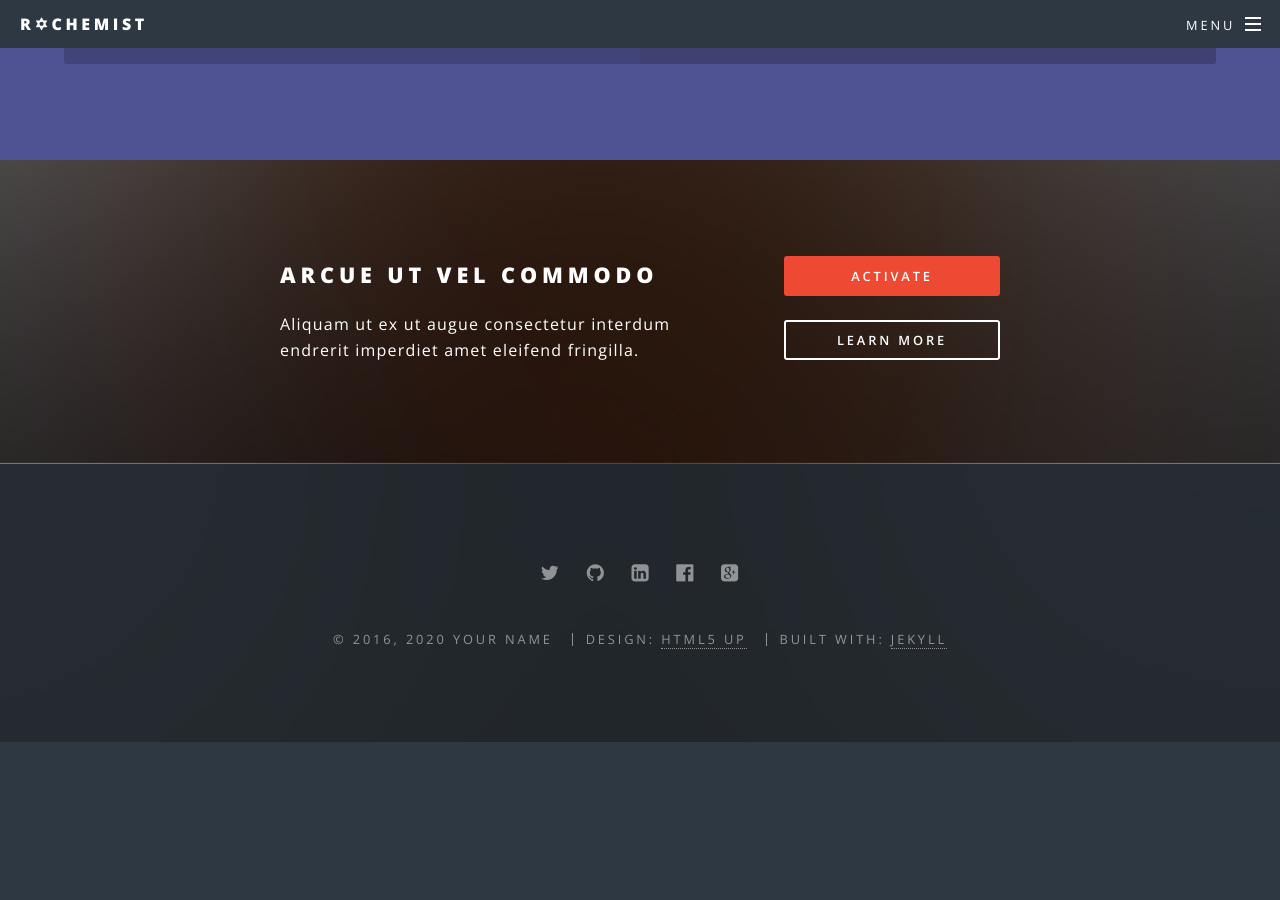
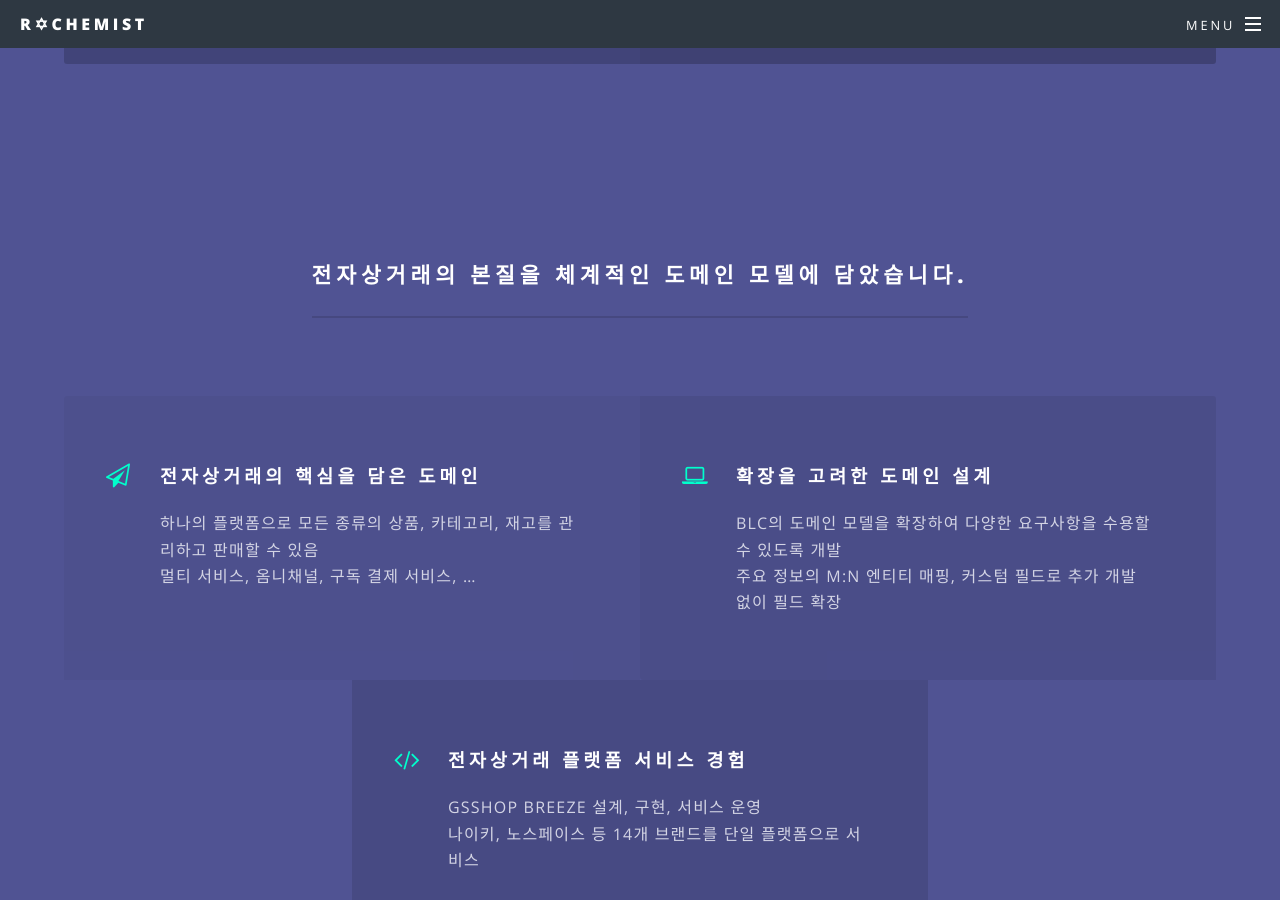
Before and after one commit to rchemist/rchemist.github.io, a Jekyll site: the page built from index.html, in a window 1280 px wide and 900 px high, scrolled down 3178 px. Built offline with Jekyll 4.4.1, drawn with Linux system fonts in a browser that asks for light colours; before the commit the page ends 3920 px from its top, so only the background shows below that.

```diff
--- a/index.html
+++ b/index.html
@@ -187,6 +187,34 @@ layout: landing
 						</div>
 					</section>
 
+				<!-- Four -->
+					<section id="four" class="wrapper style3 special">
+						<div class="inner">
+							<header class="major">
+								<h2>전자상거래의 본질을 체계적인 도메인 모델에 담았습니다.</h2>
+							</header>
+							<ul class="features">
+								<li class="icon fa-paper-plane-o">
+									<h3>전자상거래의 핵심을 담은 도메인</h3>
+									<p>하나의 플랫폼으로 모든 종류의 상품, 카테고리, 재고를 관리하고 판매할 수 있음<br />
+										멀티 서비스, 옴니채널, 구독 결제 서비스, …
+									</p>
+								</li>
+								<li class="icon fa-laptop">
+									<h3>확장을 고려한 도메인 설계</h3>
+									<p>BLC의 도메인 모델을 확장하여 다양한 요구사항을 수용할 수 있도록 개발<br />
+										주요 정보의 M:N 엔티티 매핑, 커스텀 필드로 추가 개발 없이 필드 확장
+									</p>
+								</li>
+								<li class="icon fa-code">
+									<h3>전자상거래 플랫폼 서비스 경험</h3>
+									<p>GSSHOP BREEZE 설계, 구현, 서비스 운영<br />
+										나이키, 노스페이스 등 14개 브랜드를 단일 플랫폼으로 서비스 </p>
+								</li>
+							</ul>
+						</div>
+					</section>
+
 				<!-- CTA -->
 					<section id="cta" class="wrapper style4">
 						<div class="inner">
```
